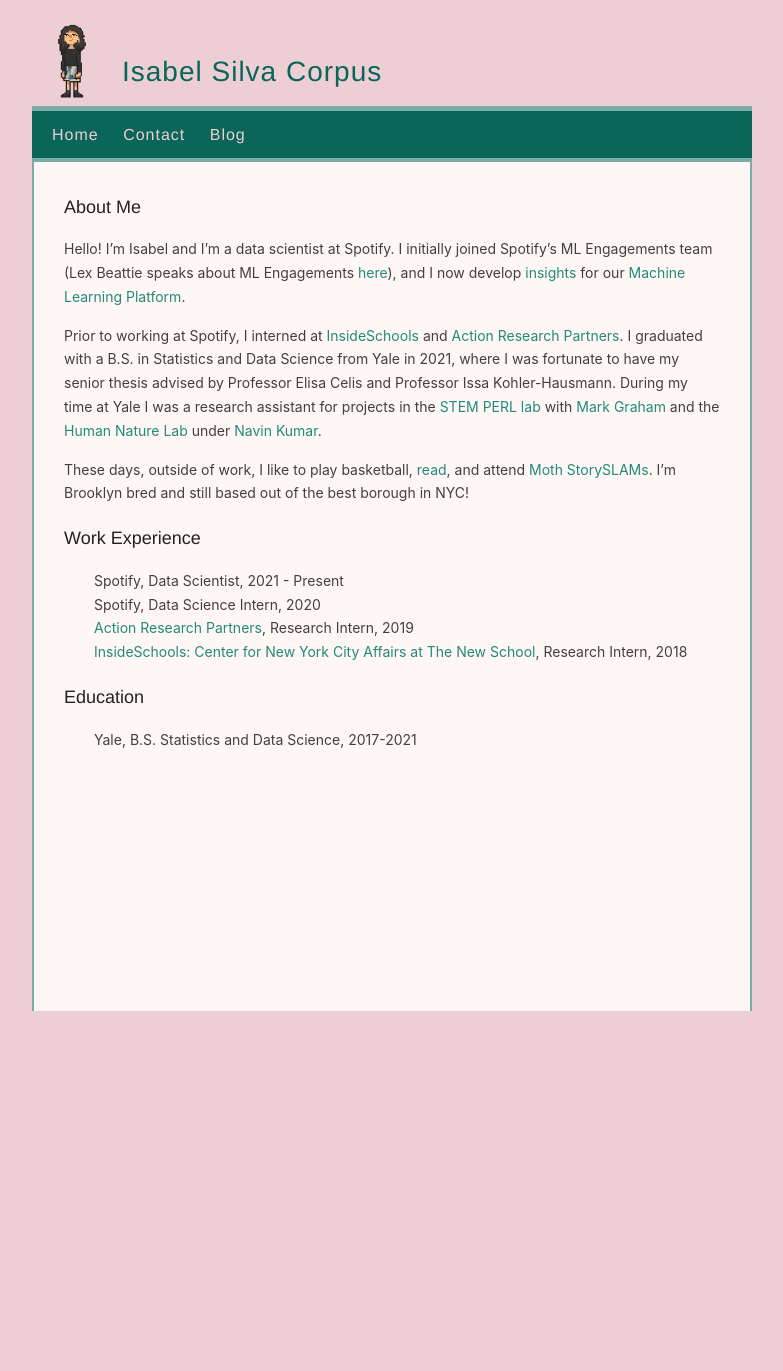
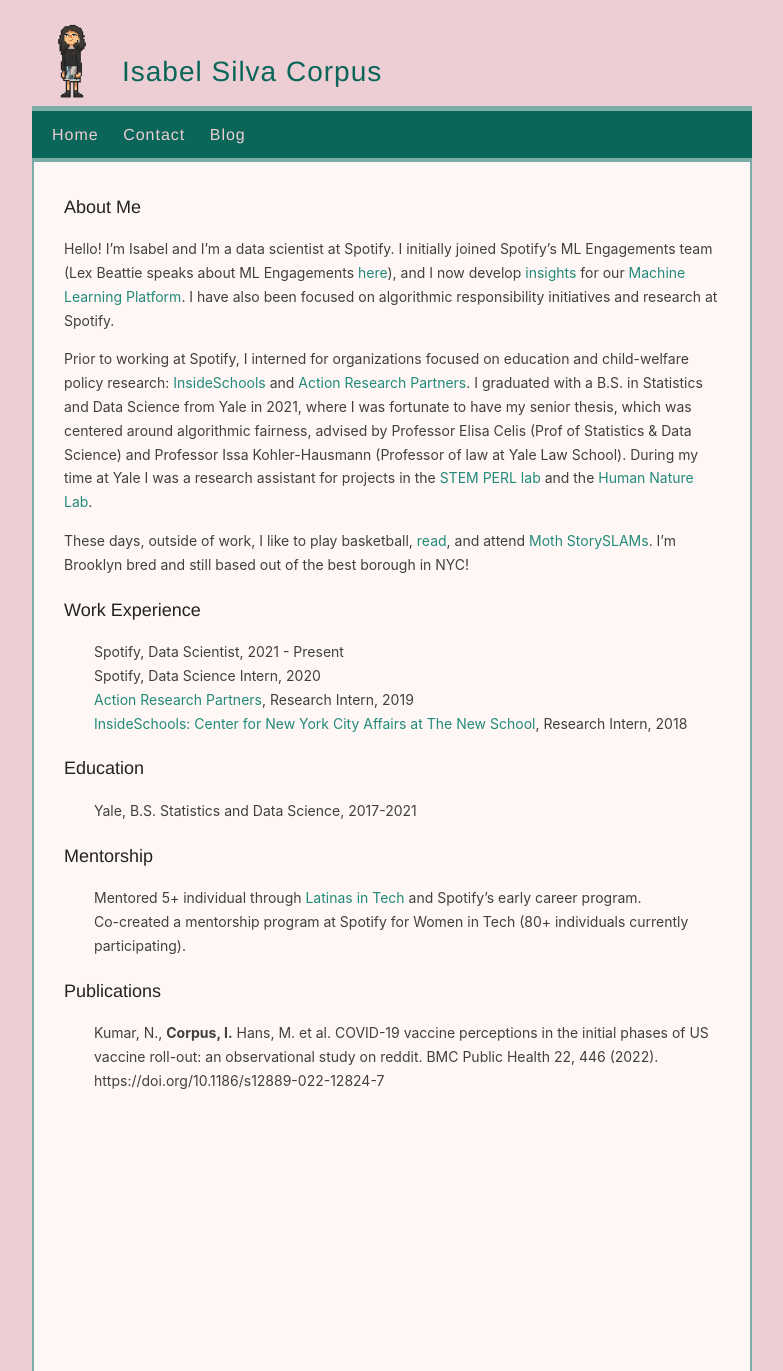
Before and after one commit to isabelsilvacorpus/isabelsilvacorpus.github.io, a Jekyll site: the page built from index.md, in a window 1280 px wide. Shown: the whole page, without its empty margins (248-1031 px from the left). Built offline with Jekyll 4.4.1, drawn with Linux system fonts in a browser that asks for light colours; before the commit the page ends 1011 px from its top, so only the background shows below that.

Commit message:
Update language

```diff
--- a/assets/style.scss
+++ b/assets/style.scss
@@ -469,17 +469,16 @@
 .container_center {
   position: relative;
   background-color: $primary;
-  height: 100vh; //auto;
+  height: 140vh; //auto;
   width: 100%;
   margin: 0 auto;
   padding-left: 20px;
   padding-right: 20px;
   padding-top: 12px;
 
+  // borders
+
   border-top-width: 51px;
-  border-top-style: solid;
-
-  // borders
   border-left: solid;
   border-right: solid;
   border-color: $secondary;
--- a/index.md
+++ b/index.md
@@ -5,9 +5,9 @@
 
 ### About Me
 
-Hello! I'm Isabel and I'm a data scientist at Spotify. I initially joined Spotify's ML Engagements team (Lex Beattie speaks about ML Engagements [here](https://www.youtube.com/watch?v=WvwclqkEEpE)), and I now develop [insights](https://medium.com/@SpotifyInsights) for our [Machine Learning Platform](https://engineering.atspotify.com/2019/12/the-winding-road-to-better-machine-learning-infrastructure-through-tensorflow-extended-and-kubeflow/).
+Hello! I'm Isabel and I'm a data scientist at Spotify. I initially joined Spotify's ML Engagements team (Lex Beattie speaks about ML Engagements [here](https://www.youtube.com/watch?v=WvwclqkEEpE)), and I now develop [insights](https://medium.com/@SpotifyInsights) for our [Machine Learning Platform](https://engineering.atspotify.com/2019/12/the-winding-road-to-better-machine-learning-infrastructure-through-tensorflow-extended-and-kubeflow/). I have also been focused on algorithmic responsibility initiatives and research at Spotify.
 
-Prior to working at Spotify, I interned at [InsideSchools](https://insideschools.org/about/about-us) and [Action Research Partners](https://www.actionresearch.io). I graduated with a B.S. in Statistics and Data Science from Yale in 2021, where I was fortunate to have my senior thesis advised by Professor Elisa Celis and Professor Issa Kohler-Hausmann. During my time at Yale I was a research assistant for projects in the [STEM PERL lab](https://stem-perl.yale.edu/) with [Mark Graham](https://eeb.yale.edu/people/research-scientists/mark-graham) and the [Human Nature Lab](https://humannaturelab.net/) under [Navin Kumar](https://sites.google.com/view/navin-kumar).
+Prior to working at Spotify, I interned for organizations focused on education and child-welfare policy research: [InsideSchools](https://insideschools.org/about/about-us) and [Action Research Partners](https://www.actionresearch.io). I graduated with a B.S. in Statistics and Data Science from Yale in 2021, where I was fortunate to have my senior thesis, which was centered around algorithmic fairness, advised by Professor Elisa Celis (Prof of Statistics & Data Science) and Professor Issa Kohler-Hausmann (Professor of law at Yale Law School). During my time at Yale I was a research assistant for projects in the [STEM PERL lab](https://stem-perl.yale.edu/) and the [Human Nature Lab](https://humannaturelab.net/).
 
 These days, outside of work, I like to play basketball, [read](https://www.goodreads.com/isabel_s_c_9), and attend [Moth StorySLAMs](https://themoth.org/about-moth-events). I'm Brooklyn bred and still based out of the best borough in NYC!
 
@@ -21,3 +21,12 @@
 ### Education
 
 - Yale, B.S. Statistics and Data Science, 2017-2021
+
+### Mentorship
+
+- Mentored 5+ individual through [Latinas in Tech](https://latinasintech.org/about) and Spotify's early career program.
+- Co-created a mentorship program at Spotify for Women in Tech (80+ individuals currently participating).
+
+### Publications
+
+- Kumar, N., **Corpus, I.** Hans, M. et al. COVID-19 vaccine perceptions in the initial phases of US vaccine roll-out: an observational study on reddit. BMC Public Health 22, 446 (2022). https://doi.org/10.1186/s12889-022-12824-7
```
Also changed, not shown: contact.md (+2 -0 lines), 6 other files.
